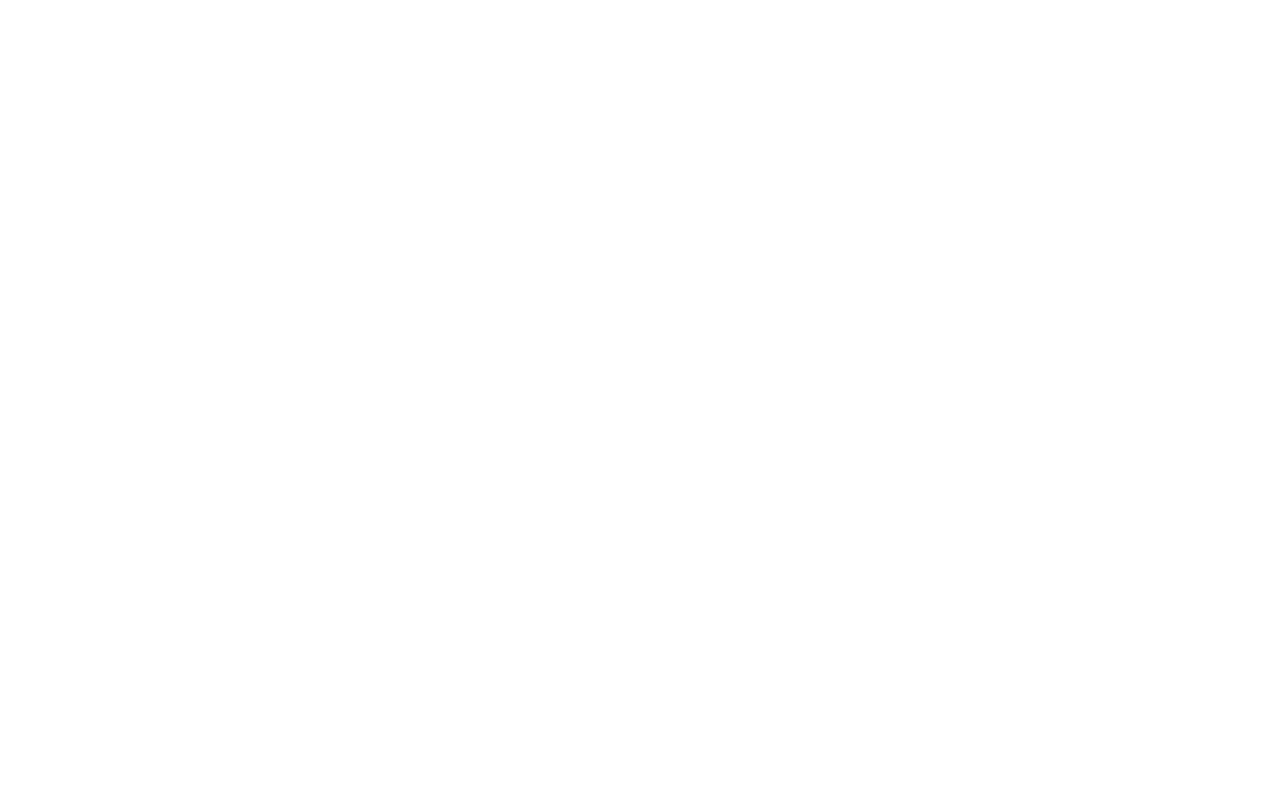
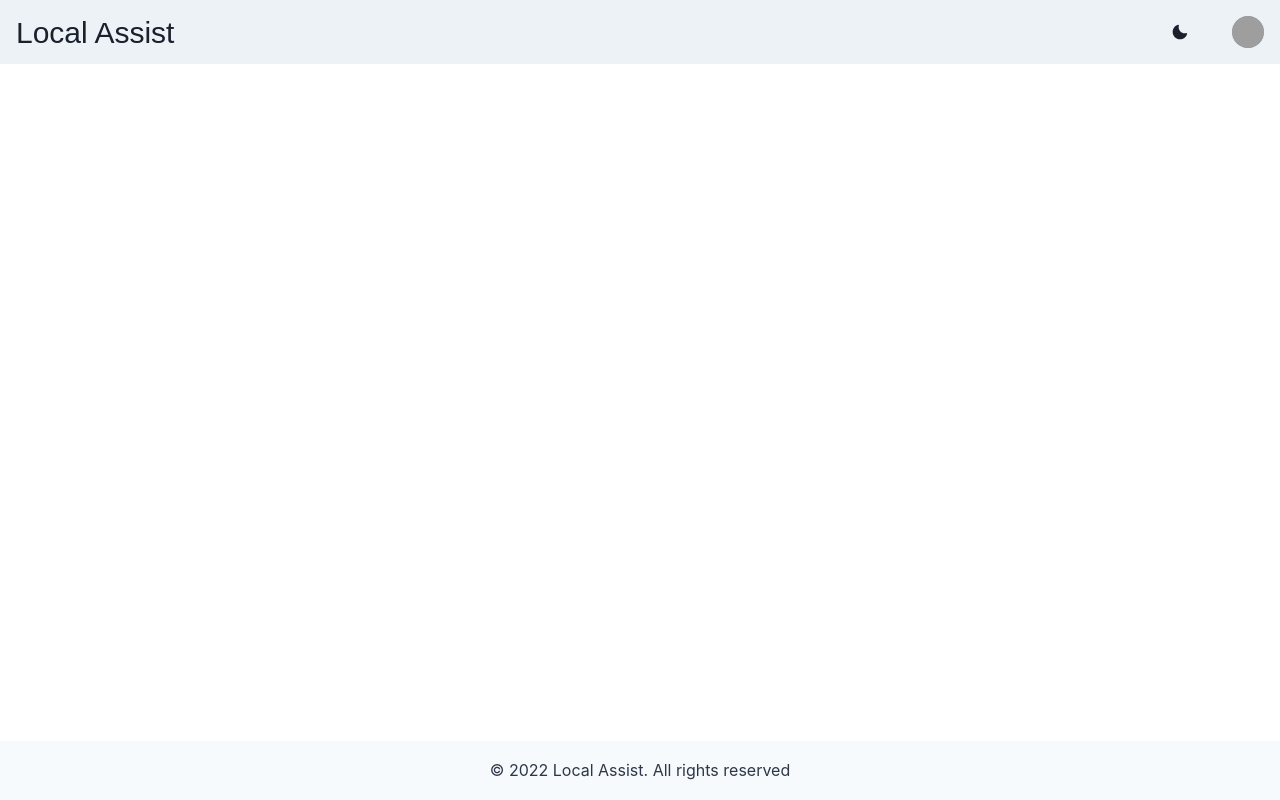
Before and after one commit to AmitThakur045/Local_Assist, a React (Create React App) app: page /dashboard in a window 1280 px wide. Before the commit this address had no page. Built offline with nearby package versions, Linux system fonts and the light colour scheme; grey boxes are pictures that could not be loaded.

Commit message:
removed typos

```diff
--- a/package.json
+++ b/package.json
@@ -13,6 +13,7 @@
     "framer-motion": "^6.2.6",
     "react": "^17.0.2",
     "react-dom": "^17.0.2",
+    "react-google-button": "^0.7.2",
     "react-icons": "^4.3.1",
     "react-router-dom": "^6.2.1",
     "react-scripts": "5.0.0",
--- a/src/App.js
+++ b/src/App.js
@@ -11,7 +11,7 @@
     <Router>
       <Routes>
         <Route path="/" element={<Home />} />
-        <Route path="/home" element={<Dashboard />} />
+        <Route path="/dashboard" element={<Dashboard />} />
         <Route path="/login" element={<Login />} />
         <Route path="/signup" element={<Signup />} />
       </Routes>
--- a/src/containers/Dashboard.js
+++ b/src/containers/Dashboard.js
@@ -1,3 +1,5 @@
+// localhoast:3000/dashboard
+import {Link as ReachLink} from "react-router-dom";
 import {
   Box,
   Heading,
@@ -31,7 +33,7 @@
         <Flex h={16} alignItems={"center"} justifyContent={"space-between"}>
           <Box fontWeight="bold" fontSize="3xl" fontFamily="sans-serif">
             <button>
-              <Link href="/dashboard" style={{ textDecoration: "none" }}>
+              <Link as={ReachLink} to="/dashboard" style={{ textDecoration: "none" }}>
                 Local Assist
               </Link>
             </button>
@@ -73,7 +75,7 @@
                   <MenuItem>Your Servers</MenuItem>
                   <MenuItem>Account Settings</MenuItem>
                   <MenuItem>
-                    <Link to="login">Logout</Link>
+                    <Link as={ReachLink} to="/login">Logout</Link>
                   </MenuItem>
                 </MenuList>
               </Menu>
--- a/src/containers/Home.js
+++ b/src/containers/Home.js
@@ -1,3 +1,4 @@
+// localhoast:3000
 import {
   Flex,
   Container,
@@ -47,7 +48,7 @@
               bg={"orange.400"}
               _hover={{ bg: "orange.500" }}
             >
-              <Link as={ReachLink} to="signup">Get Started</Link>
+              <Link as={ReachLink} to="/signup">Get Started</Link>
             </Button>
           </Stack>
           <Flex w={"full"}>
--- a/src/containers/Login.js
+++ b/src/containers/Login.js
@@ -1,3 +1,4 @@
+// // localhoast:3000/login
 import {
   Flex,
   Box,
--- a/src/containers/Signup.js
+++ b/src/containers/Signup.js
@@ -1,3 +1,4 @@
+// // localhoast:3000/signup
 // import Image from "assest/images"
 import styles from "./Home.module.css";
 import {
```
Also changed, not shown: 1 other file (tests, documents, lock files or other folders).
